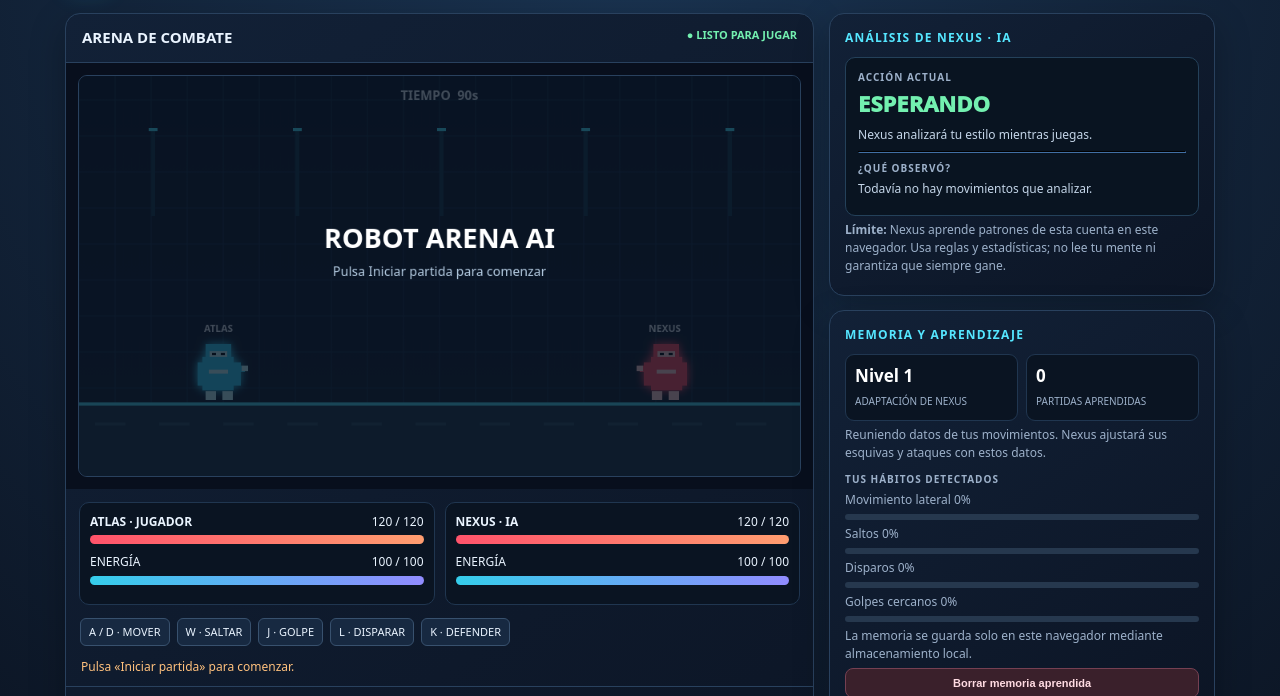
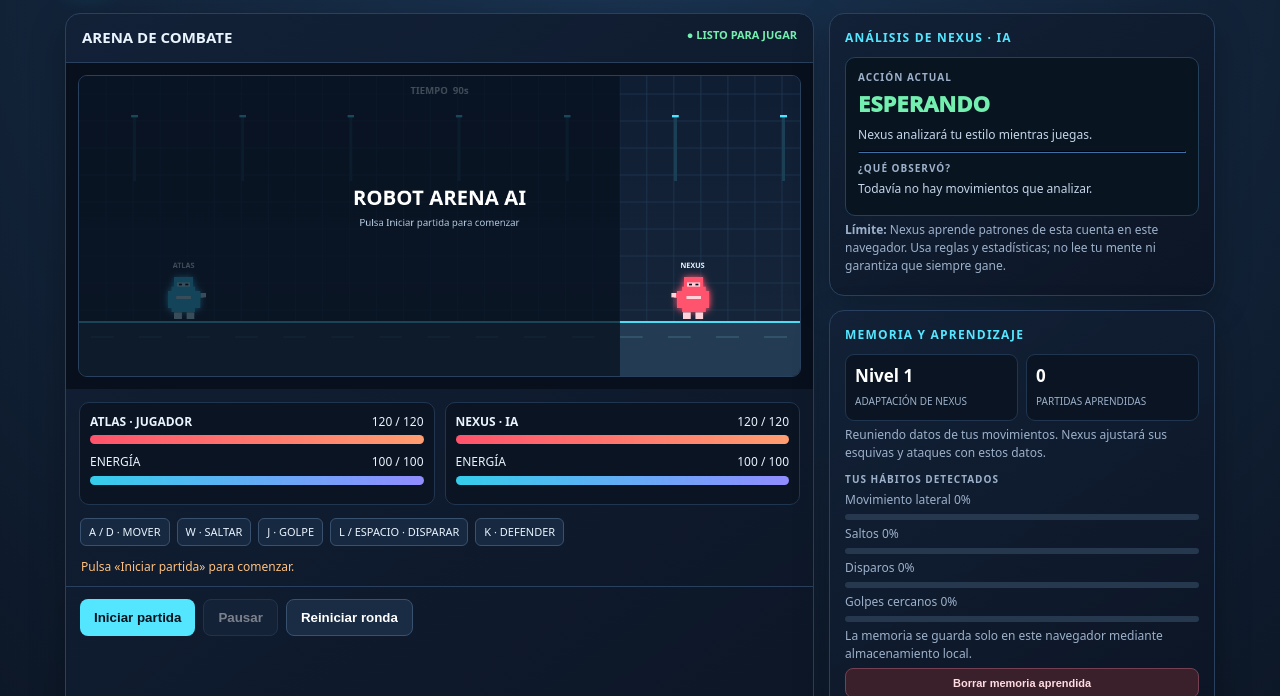
Before and after one commit to Jhonn16ax/laboratorio-5j, a plain HTML site: page index.html in a window 1280 px wide. Shown: the part 76-772 px from the top of the page. Drawn offline with Linux system fonts and the light colour scheme.

Commit message:
Enable spacebar shooting and expand horizontal arena

```diff
--- a/index.html
+++ b/index.html
@@ -24,12 +24,12 @@
 <main class="layout">
 <section class="panel">
  <div class="barhead"><b>ARENA DE COMBATE</b><span class="status" id="status">● LISTO PARA JUGAR</span></div>
- <div class="arena"><canvas id="game" width="900" height="500" aria-label="Arena de combate lateral"></canvas></div>
+ <div class="arena"><canvas id="game" width="1200" height="500" aria-label="Arena de combate lateral"></canvas></div>
  <div class="hud">
   <div class="fighter"><div class="row"><b>ATLAS · JUGADOR</b><span id="pHpText">120 / 120</span></div><div class="track"><div class="fill" id="pHp" style="width:100%"></div></div><div class="row"><span>ENERGÍA</span><span id="pEnText">100 / 100</span></div><div class="track"><div class="fill energy" id="pEn" style="width:100%"></div></div></div>
   <div class="fighter"><div class="row"><b>NEXUS · IA</b><span id="eHpText">120 / 120</span></div><div class="track"><div class="fill" id="eHp" style="width:100%"></div></div><div class="row"><span>ENERGÍA</span><span id="eEnText">100 / 100</span></div><div class="track"><div class="fill energy" id="eEn" style="width:100%"></div></div></div>
  </div>
- <div class="keys"><span class="key">A / D · MOVER</span><span class="key">W · SALTAR</span><span class="key">J · GOLPE</span><span class="key">L · DISPARAR</span><span class="key">K · DEFENDER</span></div>
+ <div class="keys"><span class="key">A / D · MOVER</span><span class="key">W · SALTAR</span><span class="key">J · GOLPE</span><span class="key">L / ESPACIO · DISPARAR</span><span class="key">K · DEFENDER</span></div>
  <div class="msg" id="message" aria-live="polite">Pulsa «Iniciar partida» para comenzar.</div>
  <div class="actions"><button id="startBtn">Iniciar partida</button><button id="pauseBtn" class="alt" disabled>Pausar</button><button id="resetBtn" class="alt">Reiniciar ronda</button></div>
 </section>
@@ -110,10 +110,10 @@
 (()=>{
 'use strict';
 const canvas=document.getElementById('game'),ctx=canvas.getContext('2d'),$=id=>document.getElementById(id),keys={};
-const FLOOR=408,MAX_HP=120,STORE_KEY='robotArenaAI.learning.v2';
+const ARENA_WIDTH=1200,FLOOR=408,MAX_HP=120,STORE_KEY='robotArenaAI.learning.v2';
 let running=false,paused=false,finished=false,lastTime=0,aiClock=0,roundTime=90,projectiles=[],particles=[],session=null,shotCooldown=0,playerMeleeCooldown=0,enemyShotCooldown=0,enemyMeleeCooldown=0;
 const player={x:145,y:FLOOR-78,w:58,h:78,hp:MAX_HP,en:100,vx:0,vy:0,face:1,ground:true,def:false,flash:0,attack:0};
-const enemy={x:700,y:FLOOR-78,w:62,h:78,hp:MAX_HP,en:100,vx:0,vy:0,face:-1,ground:true,def:false,flash:0,attack:0};
+const enemy={x:990,y:FLOOR-78,w:62,h:78,hp:MAX_HP,en:100,vx:0,vy:0,face:-1,ground:true,def:false,flash:0,attack:0};
 const blankStats=()=>({left:0,right:0,jumps:0,shots:0,melee:0,blocks:0,actions:0});
 function loadMemory(){try{const raw=localStorage.getItem(STORE_KEY);if(!raw)return {matches:0,stats:blankStats()};const data=JSON.parse(raw);return {matches:Number(data.matches)||0,stats:{...blankStats(),...(data.stats||{})}}}catch(_){return {matches:0,stats:blankStats()}}}
 let memory=loadMemory();
@@ -128,7 +128,7 @@ function showAI(action,reason,observation){$('aiAction').textContent=action;$('a
 function refreshLearning(){const r=ratios(),s=totalStats();$('skillLevel').textContent='Nivel '+level();$('matchCount').textContent=memory.matches;$('movePct').textContent=Math.round((r.left+r.right)*100)+'%';$('jumpPct').textContent=Math.round(r.jump*100)+'%';$('shotPct').textContent=Math.round(r.shot*100)+'%';$('meleePct').textContent=Math.round(r.melee*100)+'%';$('moveMeter').style.width=Math.min(100,(r.left+r.right)*100)+'%';$('jumpMeter').style.width=Math.min(100,r.jump*100)+'%';$('shotMeter').style.width=Math.min(100,r.shot*100)+'%';$('meleeMeter').style.width=Math.min(100,r.melee*100)+'%';$('learnSummary').textContent=dominantPattern()+'. Nexus ajustará sus esquivas y ataques con estos datos.';return s}
 function updateHUD(){[['pHp',player.hp,MAX_HP],['pEn',player.en,100],['eHp',enemy.hp,MAX_HP],['eEn',enemy.en,100]].forEach(([id,v,max])=>$(id).style.width=Math.max(0,v/max*100)+'%');$('pHpText').textContent=Math.ceil(player.hp)+' / '+MAX_HP;$('pEnText').textContent=Math.ceil(player.en)+' / 100';$('eHpText').textContent=Math.ceil(enemy.hp)+' / '+MAX_HP;$('eEnText').textContent=Math.ceil(enemy.en)+' / 100'}
 function say(text){$('message').textContent=text}
-function resetRound(){Object.assign(player,{x:145,y:FLOOR-78,hp:MAX_HP,en:100,vx:0,vy:0,face:1,ground:true,def:false,flash:0,attack:0});Object.assign(enemy,{x:700,y:FLOOR-78,hp:MAX_HP,en:100,vx:0,vy:0,face:-1,ground:true,def:false,flash:0,attack:0});projectiles=[];particles=[];session=makeSession();shotCooldown=0;playerMeleeCooldown=0;enemyShotCooldown=0;enemyMeleeCooldown=0;roundTime=90;running=false;paused=false;finished=false;aiClock=0;$('startBtn').disabled=false;$('pauseBtn').disabled=true;$('pauseBtn').textContent='Pausar';$('status').textContent='● LISTO PARA JUGAR';$('startBtn').textContent='Iniciar partida';$('rangeValue').textContent=$('range').value+' px';say('Pulsa «Iniciar partida» para comenzar.');showAI('ESPERANDO','Nexus analizará tu estilo mientras juegas.','Todavía no hay movimientos que analizar.');updateHUD();refreshLearning()}
+function resetRound(){Object.assign(player,{x:145,y:FLOOR-78,hp:MAX_HP,en:100,vx:0,vy:0,face:1,ground:true,def:false,flash:0,attack:0});Object.assign(enemy,{x:990,y:FLOOR-78,hp:MAX_HP,en:100,vx:0,vy:0,face:-1,ground:true,def:false,flash:0,attack:0});projectiles=[];particles=[];session=makeSession();shotCooldown=0;playerMeleeCooldown=0;enemyShotCooldown=0;enemyMeleeCooldown=0;roundTime=90;running=false;paused=false;finished=false;aiClock=0;$('startBtn').disabled=false;$('pauseBtn').disabled=true;$('pauseBtn').textContent='Pausar';$('status').textContent='● LISTO PARA JUGAR';$('startBtn').textContent='Iniciar partida';$('rangeValue').textContent=$('range').value+' px';say('Pulsa «Iniciar partida» para comenzar.');showAI('ESPERANDO','Nexus analizará tu estilo mientras juegas.','Todavía no hay movimientos que analizar.');updateHUD();refreshLearning()}
 function burst(x,y,color){for(let i=0;i<9;i++)particles.push({x,y,vx:(Math.random()-.5)*220,vy:(Math.random()-.5)*180,life:.34,max:.34,color})}
 function shoot(from,to,isPlayer){if(!running||paused||finished)return false;if(from.en<15){if(isPlayer)say('No tienes energía suficiente para disparar.');return false}if(isPlayer&&shotCooldown>0){say('Espera un instante para volver a disparar.');return false}if(!isPlayer&&enemyShotCooldown>0)return false;
 from.en-=15;if(isPlayer){shotCooldown=.42;record('shots')}else enemyShotCooldown=Math.max(.72,1.5-(level()-1)*.12);
@@ -138,10 +138,10 @@ if(!isPlayer){const flight=Math.min(.5,Math.abs(to.x-from.x)/620);const bias=rat
 const dx=(to.x+to.w/2)-startX,dy=aimY-startY,dir=Math.sign(dx)||from.face,speed=isPlayer?610:560+(level()-1)*22,angle=Math.atan2(dy,Math.abs(dx));projectiles.push({x:startX,y:startY,vx:dir*Math.cos(angle)*speed,vy:Math.sin(angle)*speed,owner:isPlayer?'player':'enemy',life:1.5,damage:isPlayer?10:Math.min(13,9+(level()-1)),color:isPlayer?'#57edff':'#ff6379',r:7});if(isPlayer)say('¡Disparo de plasma!');return true}
 function melee(from,to,isPlayer){if(from.en<12){if(isPlayer)say('Necesitas energía para el golpe.');return}if(isPlayer&&playerMeleeCooldown>0){say('Espera a que termine tu golpe.');return}if(!isPlayer&&enemyMeleeCooldown>0)return;from.en-=12;if(isPlayer){playerMeleeCooldown=.5;record('melee')}else enemyMeleeCooldown=.72;from.attack=.22;const dist=Math.abs((from.x+from.w/2)-(to.x+to.w/2));if(dist<112&&Math.abs((from.y+from.h/2)-(to.y+to.h/2))<82){const damage=isPlayer?14:Math.min(17,11+(level()-1));to.hp=Math.max(0,to.hp-(to.def?damage*.22:damage));to.flash=.18;burst(to.x+to.w/2,to.y+to.h*.43,'#ffe28a');if(isPlayer)say(to.def?'Nexus redujo el daño con su defensa.':'¡Golpe conectado!')}else if(isPlayer)say('Estás demasiado lejos para golpear.')}
 function finishRound(){if(finished)return;finished=true;running=false;paused=false;let winner=player.hp>enemy.hp?'Atlas':enemy.hp>player.hp?'Nexus':'Empate';memory.matches++;Object.keys(blankStats()).forEach(k=>memory.stats[k]=(memory.stats[k]||0)+(session[k]||0));const stored=saveMemory();session=makeSession();$('pauseBtn').disabled=true;$('startBtn').disabled=false;$('startBtn').textContent='Siguiente partida';$('status').textContent='● RONDA TERMINADA';if(winner==='Atlas')say('¡Victoria de Atlas! Nexus guardó lo que aprendió de tus movimientos.');else if(winner==='Nexus')say('Nexus ganó. Ha actualizado su memoria para la siguiente ronda.');else say('Empate. Nexus guardó los patrones observados.');showAI('APRENDIZAJE GUARDADO','La partida terminó. En la próxima ronda Nexus usará los patrones que observó.','Patrón detectado: '+dominantPattern()+'. Nivel de adaptación: '+level()+'/5.'+(stored?' Memoria guardada en este navegador.':' No se pudo guardar la memoria del navegador.'));refreshLearning();updateHUD()}
-function handlePlayer(){player.vx=0;if(keys.a||keys.ArrowLeft){player.vx=-245;player.face=-1}if(keys.d||keys.ArrowRight){player.vx=245;player.face=1}if(player.vx<0){}player.def=!!keys.k;if(player.def&&!keys._def){record('blocks');keys._def=true}if(!player.def)keys._def=false;if(keys.j&&!keys._j){melee(player,enemy,true);keys._j=true}if(!keys.j)keys._j=false;if(keys.l&&!keys._l){shoot(player,enemy,true);keys._l=true}if(!keys.l)keys._l=false}
+function handlePlayer(){player.vx=0;if(keys.a||keys.ArrowLeft){player.vx=-245;player.face=-1}if(keys.d||keys.ArrowRight){player.vx=245;player.face=1}if(player.vx<0){}player.def=!!keys.k;if(player.def&&!keys._def){record('blocks');keys._def=true}if(!player.def)keys._def=false;if(keys.j&&!keys._j){melee(player,enemy,true);keys._j=true}if(!keys.j)keys._j=false;if((keys.l||keys.space)&&!keys._l){shoot(player,enemy,true);keys._l=true}if(!keys.l&&!keys.space)keys._l=false}
 function update(dt){if(!running||paused||finished)return;roundTime-=dt;shotCooldown=Math.max(0,shotCooldown-dt);playerMeleeCooldown=Math.max(0,playerMeleeCooldown-dt);enemyShotCooldown=Math.max(0,enemyShotCooldown-dt);enemyMeleeCooldown=Math.max(0,enemyMeleeCooldown-dt);
 [player,enemy].forEach(f=>{f.en=Math.min(100,f.en+8*dt);f.attack=Math.max(0,f.attack-dt);f.flash=Math.max(0,f.flash-dt)});
-handlePlayer();player.x=Math.max(12,Math.min(830,player.x+player.vx*dt));if((keys.w||keys.ArrowUp)&&player.ground&&!keys._w){player.vy=-500;player.ground=false;record('jumps');keys._w=true}if(!(keys.w||keys.ArrowUp))keys._w=false;player.vy+=1050*dt;player.y+=player.vy*dt;if(player.y+player.h>=FLOOR){player.y=FLOOR-player.h;player.vy=0;player.ground=true}
+handlePlayer();player.x=Math.max(12,Math.min(ARENA_WIDTH-player.w-12,player.x+player.vx*dt));if((keys.w||keys.ArrowUp)&&player.ground&&!keys._w){player.vy=-500;player.ground=false;record('jumps');keys._w=true}if(!(keys.w||keys.ArrowUp))keys._w=false;player.vy+=1050*dt;player.y+=player.vy*dt;if(player.y+player.h>=FLOOR){player.y=FLOOR-player.h;player.vy=0;player.ground=true}
 aiClock-=dt;if(aiClock<=0){aiClock=Math.max(.1,.22-(level()-1)*.02);const dx=(player.x+player.w/2)-(enemy.x+enemy.w/2),dist=Math.abs(dx),range=Number($('range').value),r=ratios(),incoming=projectiles.find(b=>b.owner==='player'&&Math.abs(b.x-enemy.x)<185&&Math.abs(b.y-(enemy.y+enemy.h*.45))<65);
 enemy.face=Math.sign(dx)||-1;enemy.vx=0;enemy.def=false;
 if(incoming&&enemy.ground&&enemy.en>8){enemy.vy=-440;enemy.ground=false;enemy.def=true;showAI('ESQUIVAR','Detecté un disparo de plasma acercándose. Nexus salta para evitarlo.','Proyectil a '+Math.round(Math.abs(incoming.x-enemy.x))+' px. Aprendió a vigilar tus disparos.')}
@@ -154,20 +154,20 @@ else if(enemyShotCooldown<=0&&enemy.en>=15){shoot(enemy,player,false);showAI('DI
 else if(dist>range*.72){enemy.vx=enemy.face*90;showAI('REPOSICIONARSE','Nexus busca una distancia cómoda y espera su siguiente disparo.','Rango de ataque: '+range+' px.')}
 else{enemy.def=true;showAI('PROTEGERSE','Nexus espera mientras recupera energía y vigila tus movimientos.','Energía de Nexus: '+Math.floor(enemy.en)+'. '+dominantPattern()+'.')}
 }
-enemy.x=Math.max(12,Math.min(830,enemy.x+enemy.vx*dt));enemy.vy+=1050*dt;enemy.y+=enemy.vy*dt;if(enemy.y+enemy.h>=FLOOR){enemy.y=FLOOR-enemy.h;enemy.vy=0;enemy.ground=true}
-projectiles.forEach(b=>{b.x+=b.vx*dt;b.y+=b.vy*dt;b.life-=dt;const target=b.owner==='player'?enemy:player;if(b.x>target.x-4&&b.x<target.x+target.w+4&&b.y>target.y+5&&b.y<target.y+target.h){const damage=target.def?b.damage*.22:b.damage;target.hp=Math.max(0,target.hp-damage);target.flash=.16;burst(b.x,b.y,b.color);b.life=0}});projectiles=projectiles.filter(b=>b.life>0&&b.x>-20&&b.x<920&&b.y>180&&b.y<430);
+enemy.x=Math.max(12,Math.min(ARENA_WIDTH-enemy.w-12,enemy.x+enemy.vx*dt));enemy.vy+=1050*dt;enemy.y+=enemy.vy*dt;if(enemy.y+enemy.h>=FLOOR){enemy.y=FLOOR-enemy.h;enemy.vy=0;enemy.ground=true}
+projectiles.forEach(b=>{b.x+=b.vx*dt;b.y+=b.vy*dt;b.life-=dt;const target=b.owner==='player'?enemy:player;if(b.x>target.x-4&&b.x<target.x+target.w+4&&b.y>target.y+5&&b.y<target.y+target.h){const damage=target.def?b.damage*.22:b.damage;target.hp=Math.max(0,target.hp-damage);target.flash=.16;burst(b.x,b.y,b.color);b.life=0}});projectiles=projectiles.filter(b=>b.life>0&&b.x>-20&&b.x<ARENA_WIDTH+20&&b.y>180&&b.y<430);
 particles=particles.filter(q=>q.life>0);particles.forEach(q=>{q.x+=q.vx*dt;q.y+=q.vy*dt;q.life-=dt});
 if(player.hp<=0||enemy.hp<=0||roundTime<=0)finishRound();updateHUD()}
 function drawRobot(f,color,accent,name){ctx.save();ctx.translate(f.x+f.w/2,f.y+f.h/2);ctx.scale(f.face,1);ctx.translate(-f.w/2,-f.h/2);ctx.shadowColor=color;ctx.shadowBlur=f.flash>0?24:12;ctx.fillStyle=color;ctx.fillRect(9,21,39,42);ctx.fillRect(13,5,32,27);ctx.fillRect(3,28,12,29);ctx.fillRect(45,28,12,29);ctx.shadowBlur=0;ctx.fillStyle=accent;ctx.fillRect(18,14,22,7);ctx.fillRect(17,37,24,5);ctx.fillRect(13,64,13,11);ctx.fillRect(34,64,13,11);ctx.fillStyle='#07111d';ctx.fillRect(21,16,5,3);ctx.fillRect(32,16,5,3);ctx.fillStyle=color;ctx.fillRect(47,32,15,8);ctx.fillStyle=accent;ctx.fillRect(58,32,8,7);ctx.restore();ctx.fillStyle='#eaf4ff';ctx.font='bold 12px system-ui';ctx.textAlign='center';ctx.fillText(name,f.x+f.w/2,f.y-10)}
-function draw(){ctx.clearRect(0,0,900,500);const gr=ctx.createLinearGradient(0,0,0,500);gr.addColorStop(0,'#101e34');gr.addColorStop(1,'#17263a');ctx.fillStyle=gr;ctx.fillRect(0,0,900,500);ctx.strokeStyle='#203d57';ctx.lineWidth=1;for(let x=0;x<900;x+=45){ctx.beginPath();ctx.moveTo(x,0);ctx.lineTo(x,FLOOR);ctx.stroke()}for(let y=30;y<FLOOR;y+=45){ctx.beginPath();ctx.moveTo(0,y);ctx.lineTo(900,y);ctx.stroke()}ctx.fillStyle='#233c53';ctx.fillRect(0,FLOOR,900,92);ctx.fillStyle='#4edcf5';ctx.fillRect(0,FLOOR,900,4);for(let x=20;x<900;x+=80){ctx.fillStyle='#31536a';ctx.fillRect(x,FLOOR+25,38,4)}for(let x=90;x<900;x+=180){ctx.fillStyle='#1b4056';ctx.fillRect(x,65,5,110);ctx.fillStyle='#4de5ff';ctx.fillRect(x-3,65,11,4)}
+function draw(){ctx.clearRect(0,0,ARENA_WIDTH,500);const gr=ctx.createLinearGradient(0,0,0,500);gr.addColorStop(0,'#101e34');gr.addColorStop(1,'#17263a');ctx.fillStyle=gr;ctx.fillRect(0,0,ARENA_WIDTH,500);ctx.strokeStyle='#203d57';ctx.lineWidth=1;for(let x=0;x<ARENA_WIDTH;x+=45){ctx.beginPath();ctx.moveTo(x,0);ctx.lineTo(x,FLOOR);ctx.stroke()}for(let y=30;y<FLOOR;y+=45){ctx.beginPath();ctx.moveTo(0,y);ctx.lineTo(ARENA_WIDTH,y);ctx.stroke()}ctx.fillStyle='#233c53';ctx.fillRect(0,FLOOR,ARENA_WIDTH,92);ctx.fillStyle='#4edcf5';ctx.fillRect(0,FLOOR,ARENA_WIDTH,4);for(let x=20;x<ARENA_WIDTH;x+=80){ctx.fillStyle='#31536a';ctx.fillRect(x,FLOOR+25,38,4)}for(let x=90;x<ARENA_WIDTH;x+=180){ctx.fillStyle='#1b4056';ctx.fillRect(x,65,5,110);ctx.fillStyle='#4de5ff';ctx.fillRect(x-3,65,11,4)}
 drawRobot(player,'#3ad8ff','#c5f7ff','ATLAS');drawRobot(enemy,'#ff536e','#ffd1d8','NEXUS');
 projectiles.forEach(b=>{ctx.save();ctx.shadowColor=b.color;ctx.shadowBlur=18;ctx.fillStyle=b.color;ctx.beginPath();ctx.arc(b.x,b.y,b.r,0,Math.PI*2);ctx.fill();ctx.restore()});particles.forEach(q=>{ctx.globalAlpha=Math.max(0,q.life/q.max);ctx.fillStyle=q.color;ctx.fillRect(q.x,q.y,5,5)});ctx.globalAlpha=1;
-ctx.fillStyle='#e5f4ff';ctx.font='bold 16px system-ui';ctx.textAlign='center';ctx.fillText('TIEMPO  '+Math.max(0,Math.ceil(roundTime))+'s',450,30);
-if(!running){ctx.fillStyle='#06101dbb';ctx.fillRect(0,0,900,500);ctx.textAlign='center';ctx.fillStyle='white';ctx.font='900 34px system-ui';ctx.fillText(finished?'RONDA TERMINADA':'ROBOT ARENA AI',450,215);ctx.fillStyle='#b5cce2';ctx.font='16px system-ui';ctx.fillText(finished?'Nexus usará lo aprendido en la próxima partida':'Pulsa Iniciar partida para comenzar',450,250)}
-if(paused){ctx.fillStyle='#06101dcc';ctx.fillRect(0,0,900,500);ctx.textAlign='center';ctx.fillStyle='white';ctx.font='900 36px system-ui';ctx.fillText('PAUSA',450,245)}}
+ctx.fillStyle='#e5f4ff';ctx.font='bold 16px system-ui';ctx.textAlign='center';ctx.fillText('TIEMPO  '+Math.max(0,Math.ceil(roundTime))+'s',600,30);
+if(!running){ctx.fillStyle='#06101dbb';ctx.fillRect(0,0,900,500);ctx.textAlign='center';ctx.fillStyle='white';ctx.font='900 34px system-ui';ctx.fillText(finished?'RONDA TERMINADA':'ROBOT ARENA AI',600,215);ctx.fillStyle='#b5cce2';ctx.font='16px system-ui';ctx.fillText(finished?'Nexus usará lo aprendido en la próxima partida':'Pulsa Iniciar partida para comenzar',600,250)}
+if(paused){ctx.fillStyle='#06101dcc';ctx.fillRect(0,0,900,500);ctx.textAlign='center';ctx.fillStyle='white';ctx.font='900 36px system-ui';ctx.fillText('PAUSA',600,245)}}
 function loop(t){const dt=Math.min(.033,(t-lastTime)/1000||0);lastTime=t;update(dt);draw();requestAnimationFrame(loop)}
-window.addEventListener('keydown',ev=>{const k=ev.key.length===1?ev.key.toLowerCase():ev.key;if(['ArrowLeft','ArrowRight','ArrowUp',' '].includes(ev.key))ev.preventDefault();if(!keys[k]){if(k==='a'||k==='ArrowLeft')record('left');if(k==='d'||k==='ArrowRight')record('right')}keys[k]=true});
-window.addEventListener('keyup',ev=>{const k=ev.key.length===1?ev.key.toLowerCase():ev.key;keys[k]=false});
+window.addEventListener('keydown',ev=>{const k=ev.code==='Space'?'space':(ev.key.length===1?ev.key.toLowerCase():ev.key);if(['ArrowLeft','ArrowRight','ArrowUp'].includes(ev.key)||ev.code==='Space')ev.preventDefault();if(!keys[k]){if(k==='a'||k==='ArrowLeft')record('left');if(k==='d'||k==='ArrowRight')record('right')}keys[k]=true});
+window.addEventListener('keyup',ev=>{const k=ev.code==='Space'?'space':(ev.key.length===1?ev.key.toLowerCase():ev.key);keys[k]=false});
 $('startBtn').onclick=()=>{if(finished)resetRound();running=true;paused=false;$('startBtn').disabled=true;$('pauseBtn').disabled=false;$('status').textContent='● COMBATE EN CURSO';say('¡Combate iniciado! Nexus está observando tus movimientos.');lastTime=performance.now()};
 $('pauseBtn').onclick=()=>{if(!running&&!paused)return;paused=!paused;$('pauseBtn').textContent=paused?'Continuar':'Pausar';$('status').textContent=paused?'● EN PAUSA':'● COMBATE EN CURSO';say(paused?'Partida pausada.':'Partida reanudada.');lastTime=performance.now()};
 $('resetBtn').onclick=()=>{resetRound();draw()};
```
